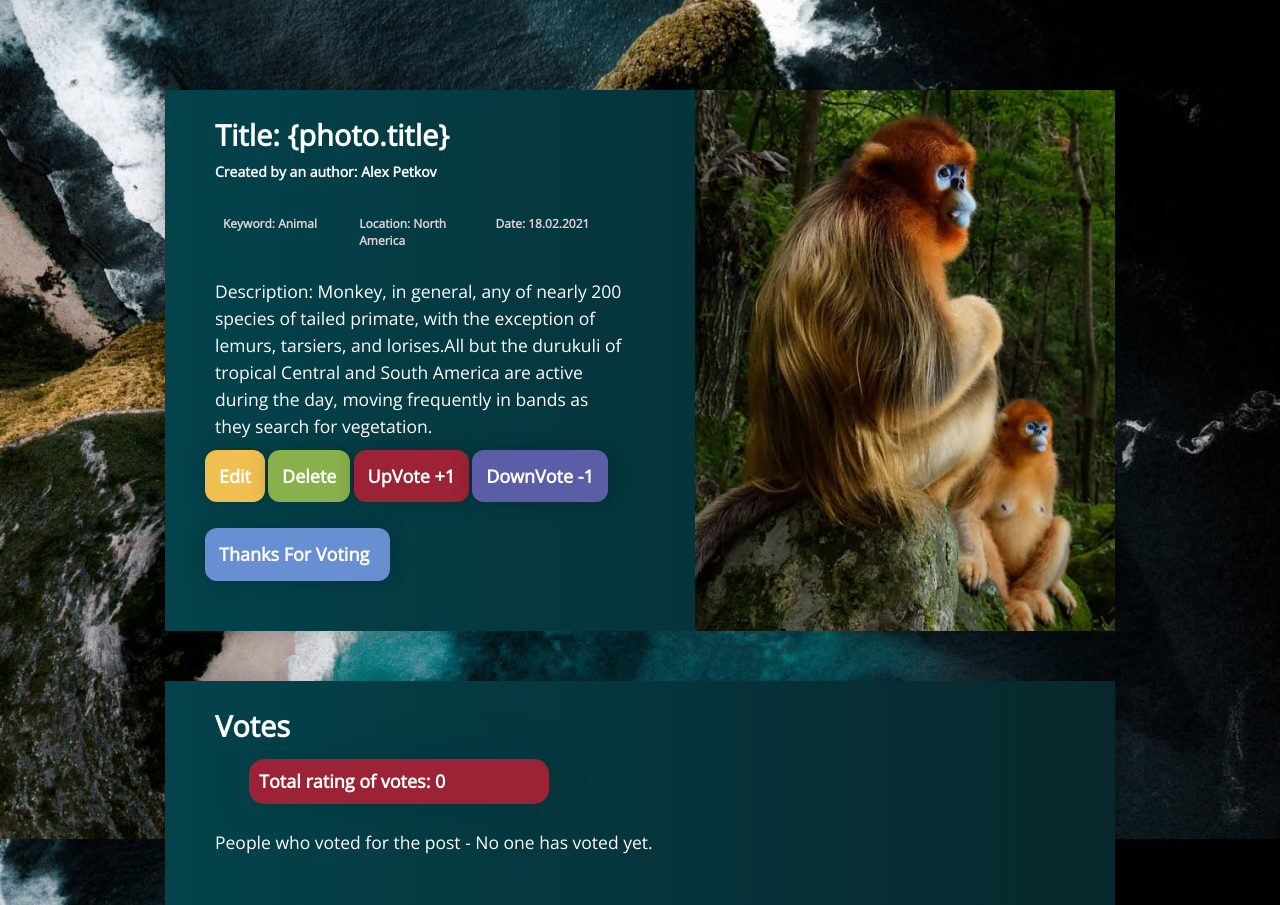
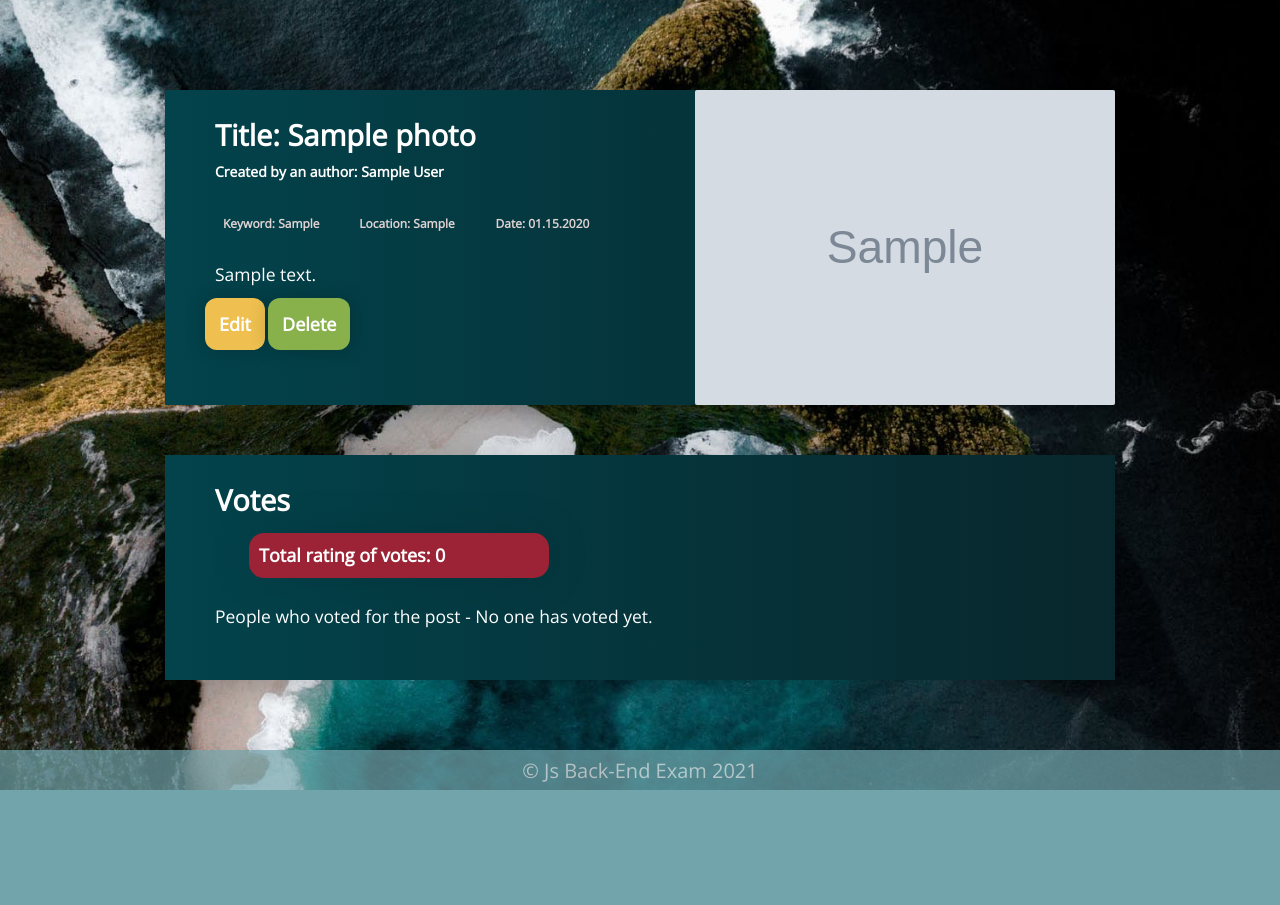
Before and after one commit to SilverFlame83/WildlifePhoto, a Node server app: page /photo/details/600000000000000000000001 in a window 1280 px wide. Shown: the part 120-1025 px from the top of the page. After the commit the page ends 910 px from the top, so only its background shows below. Run offline with Node 20, Linux system fonts and the light colour scheme; a user stored in the database is signed in; tables that the repository leaves empty hold one stand-in row (values such as "Sample post"); grey boxes marked "Sample" are stand-in pictures; some libraries are stand-ins or nearby versions; some web fonts are replaced.

Commit message:
details updated

```diff
--- a/controllers/photoController.js
+++ b/controllers/photoController.js
@@ -20,6 +20,8 @@ router.post("/create", isUser(), async (req, res) => {
     };
 
     await req.storage.createPhoto(photoData);
+
+    res.redirect('/photo/catalog')
   } catch (err) {
     console.log(err.message);
 
@@ -45,11 +47,43 @@ router.get("/catalog", async (req, res) => {
   res.render("catalog", {photos});
 });
 
-router.get('/details/:id', async (req,res)=>{
+router.get('/details/:id', isUser(), async (req,res)=>{
   const photo = await req.storage.getPhotoById(req.params.id);
 
-  res.render('details', {photo})
+  const [year,day,month] = photo.dateOfCreation.toLocaleDateString('EU').split('/');
+
+  let currentDate= `${day.padStart(2,"0")}.${month.padStart(2,"0")}.${year}`;
+  photo.isOwner = req.user && req.user._id == photo.owner._id;
+
+
+  photo.vote = req.user && photo.votes.find((u)=> u == req.user._id)
+
+  console.log(photo.votes)
+
+  res.render('details', {photo, currentDate})
 });
+
+router.get('/votePositive/:id', isUser(), async(req,res)=>{
+  try{
+    await req.storage.votePhotoPositive(req.params.id, req.user._id);
+
+    res.redirect('/photo/details/'+ req.params.id)
+  }catch(err){
+    console.log('Error', err.message);
+    res.redirect('/photo/details/'+ req.params.id)
+  }
+})
+
+router.get('voteNegative/:id', isUser(), async(req,res)=>{
+  try{
+    await req.storage.votePhotoNegative(req.params.id, req.user._id);
+
+    res.redirect('/photo/details/'+ req.params.id)
+  }catch(err){
+    console.log('Error', err.message);
+    res.redirect('/photo/details/'+ req.params.id)
+  }
+})
 
 
 
--- a/services/photo.js
+++ b/services/photo.js
@@ -34,11 +34,24 @@ async function deletePhoto(id) {
   await Photo.findByIdAndDelete(id);
 }
 
+async function votePhotoPositive(photoId, userId){
+  const photo = await Photo.findById(photoId);
+
+    photo.votes.push(userId);
+
+  return photo.save();
+}
+
+async function votePhotoNegative(){
+
+}
+
 
 module.exports= {
   getAllPhoto,
   getPhotoById,
   createPhoto,
   editPhoto,
+  votePhotoPositive,
   deletePhoto
 }
--- a/views/details.hbs
+++ b/views/details.hbs
@@ -4,36 +4,38 @@
     <div class="card_left">
       <div class="card_datails">
 
-        <h1>Title: {photo.title}</h1>
-        <h3>Created by an author: Alex Petkov</h3>
+        <h1>Title: {{photo.title}}</h1>
+        <h3>Created by an author: {{photo.owner.firstName}} {{photo.owner.lastName}}</h3>
         <div class="card_animal">
-          <p class="card-keyword">Keyword: Animal</p>
-          <p class="card-location">Location: North America</p>
-          <p class="card-date">Date: 18.02.2021</p>
+          <p class="card-keyword">Keyword: {{photo.keyword}}</p>
+          <p class="card-location">Location: {{photo.location}}</p>
+          <p class="card-date">Date: {{currentDate}}</p>
         </div>
 
-        <p class="disc">Description: Monkey, in general, any of nearly 200
-          species of tailed primate, with the exception of lemurs, tarsiers, and
-          lorises.All but the durukuli of tropical Central and South America are
-          active during the day, moving frequently in bands as they search for
-          vegetation.</p>
+        <p class="disc">{{photo.description}}</p>
 
         <!-- If there is no registered user, do not display buttons-->
         <div class="social-btn">
+
           <!-- Only for registered user and author of the post -->
-          <a href="#" class="edit-btn">Edit</a>
-          <a href="#" class="del-btn">Delete</a>
+          {{#if photo.isOwner}}
+          <a href="/photo/edit/{{photo._id}}" class="edit-btn">Edit</a>
+          <a href="/photo/delete/{{photo._id}}" class="del-btn">Delete</a>
           <!-- logged in users, who have not yet voted-->
-          <a href="#" class="vote-up">UpVote +1</a>
-          <a href="#" class="vote-down">DownVote -1</a>
+          {{else}}
+          {{#unless photo.vote}}
+          <a href="/photo/votePositive/{{photo._id}}" class="vote-up">UpVote +1</a>
+          <a href="/photo/voteNegative/{{photo._id}}" class="vote-down">DownVote -1</a>
           <!-- logged in user who has already voted-->
+          {{else}}
           <p class="thanks-for-vote">Thanks For Voting</p>
-
+          {{/unless}}
+          {{/if}}
         </div>
       </div>
     </div>
     <div class="card_right">
-      <img src="/static/img/animal.jpg" alt="image" />
+      <img src="{{photo.imageUrl}}" alt="image" />
     </div>
   </div>
 
--- a/views/partials/photo.hbs
+++ b/views/partials/photo.hbs
@@ -1,6 +1,6 @@
 <div class="flip flip-vertical">
   <div class="front">
-    <img src="/static/img/big-waterfall-dario-428.jpg" alt="image_nature_2" />
+    <img src="{{imageUrl}}" alt="image_nature_2" />
     <h1 class="text-shadow">Key word: {{keyword}}</h1>
   </div>
   <div class="back">
```
